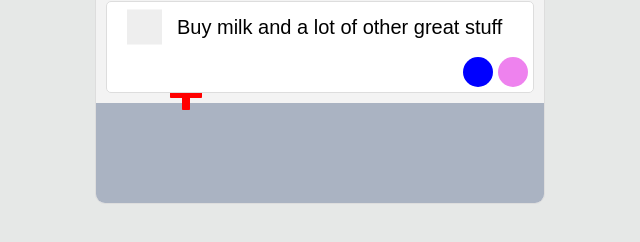
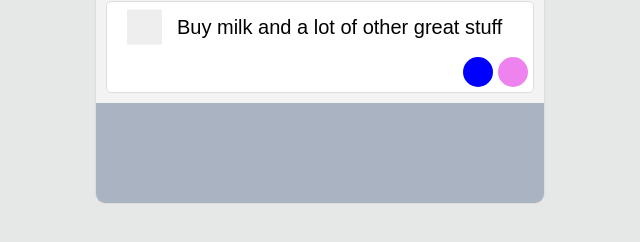
Before and after one commit to Georjane/to-do-list, a website built with webpack: page dist/index.html in a window 1280 px wide. Shown: the part 270-512 px from the top of the page, 320-960 px from the left. Built offline with Linux system fonts and the light colour scheme.

Commit message:
remove svg

```diff
--- a/src/assets/styles/_card.scss
+++ b/src/assets/styles/_card.scss
@@ -60,11 +60,10 @@
   }
 
   &__addlink{
-    display: inline-flex;
-     svg{
-       fill:red;
+    width: 10rem;
+    height: 10rem;
+    background-image: url('../img/cross.svg');
 
-     }
   }
 
 
```
Also changed, not shown: dist/a0adc80f8c3215ea2bfcefd55d305971.svg (added), dist/index.html, dist/main.js.
